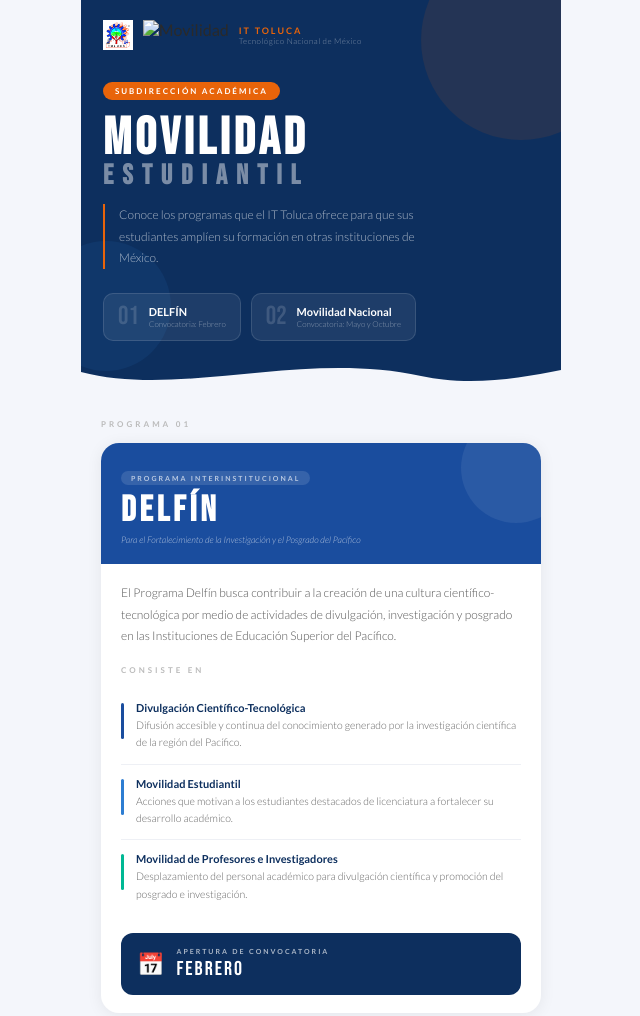
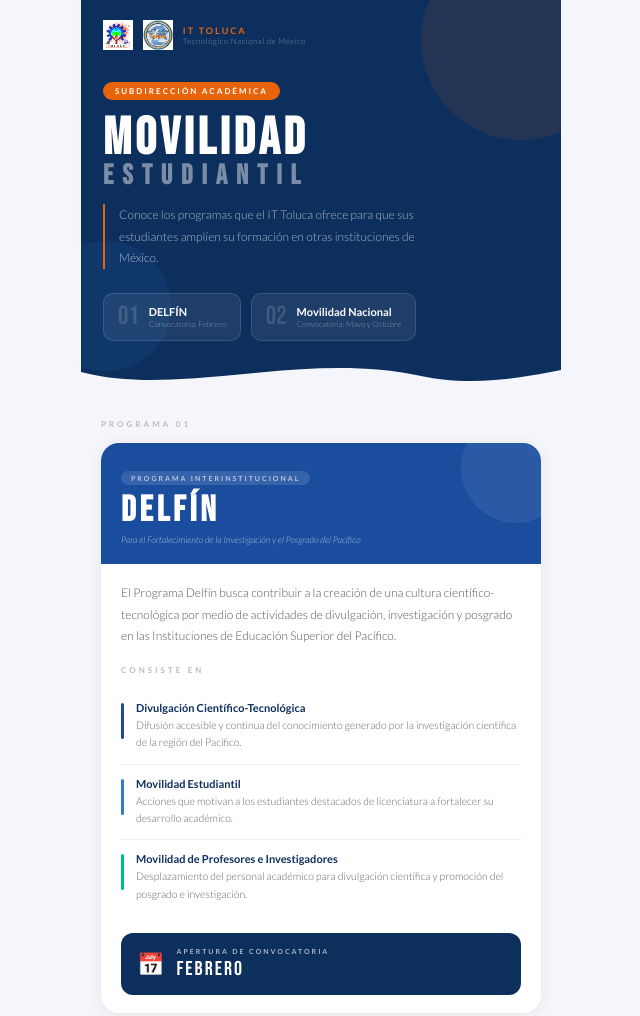
Before and after one commit to Helen-CN/folleto-movilidad, a plain HTML site: page index.html in a window 1280 px wide. Shown: the top 1016 px of the page, without its empty margins (319-959 px from the left). Drawn offline with Linux system fonts and the light colour scheme.

Commit message:
Update index.html

```diff
--- a/index.html
+++ b/index.html
@@ -383,7 +383,7 @@
   <div class="hero-top">
     <div class="logos">
       <img src="tec.png" alt="TecNM">
-      <img src="movilidad.png" alt="Movilidad">
+      <img src="movilidad.jpeg" alt="Movilidad">
     </div>
     <div class="hero-top-text">
       <p>IT Toluca</p>
```
